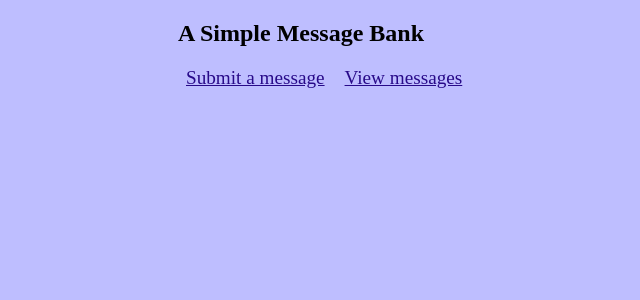
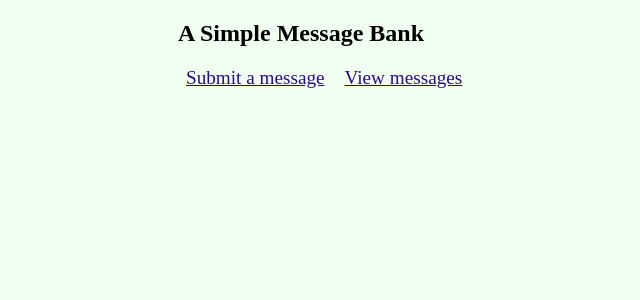
Before and after one commit to askpl00/flask_hw3_16B, a Flask app: page / in a window 1280 px wide. Shown: the top 300 px of the page, without its empty margins (12-652 px from the left). Run offline with Flask 3, Linux system fonts and the light colour scheme.

Commit message:
update app.py and view

```diff
--- a/static/style.css
+++ b/static/style.css
@@ -1,6 +1,6 @@
 
 body {
-    background-color: rgb(190, 190, 255);
+    background-color: honeydew;
     max-width: 900px;
     margin: 0 auto;
 }
```
